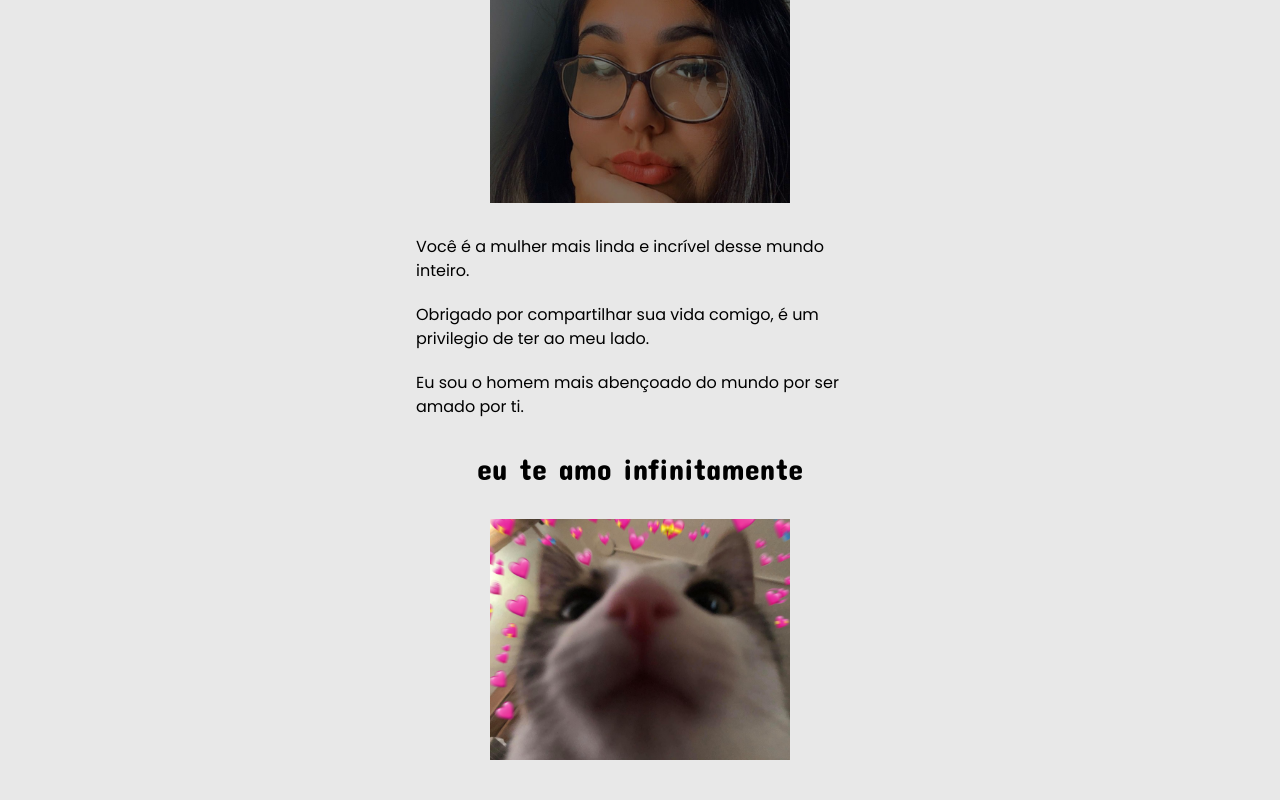
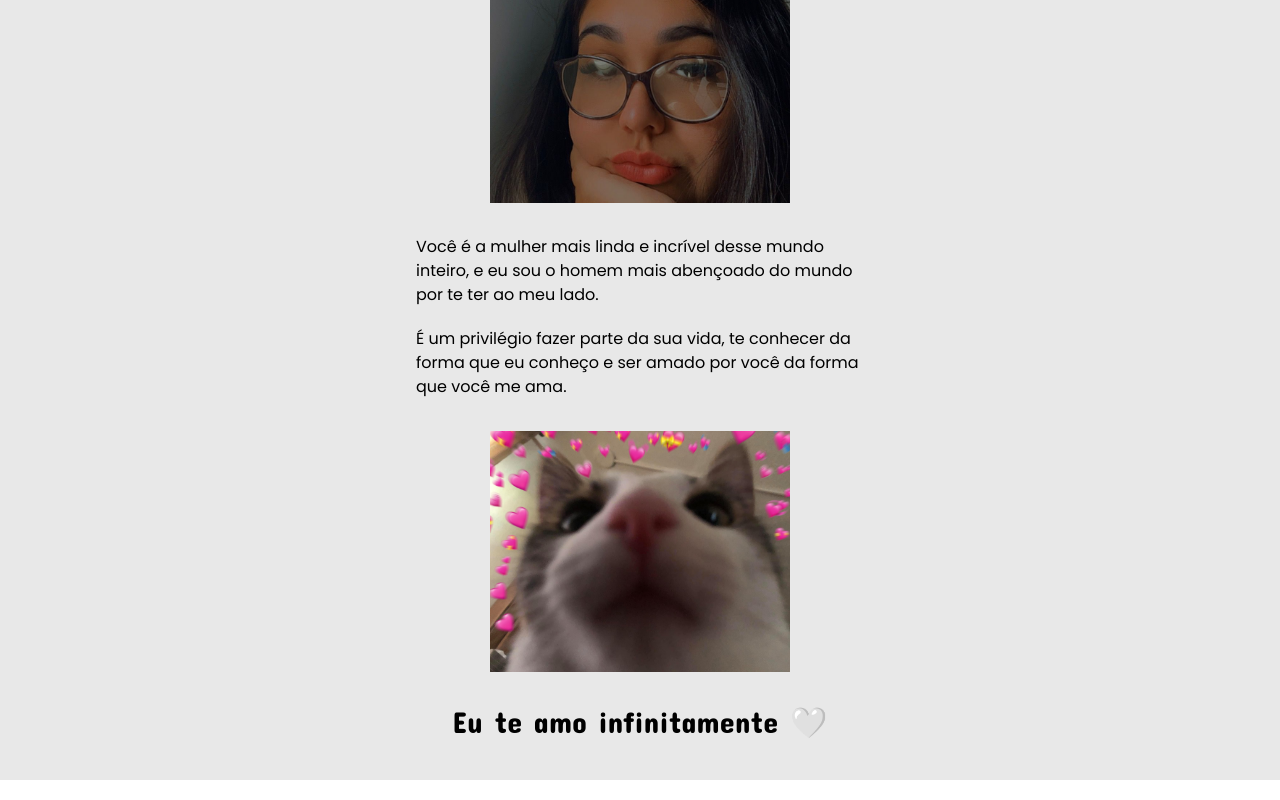
Before and after one commit to arthurlbo/for-my-love, a Next.js app: page / in a window 1280 px wide. Shown: the part 3750-4550 px from the top of the page. Built offline with nearby package versions, Linux system fonts and the light colour scheme.

Commit message:
refactor: change text

```diff
--- a/src/components/Section2/Section2.tsx
+++ b/src/components/Section2/Section2.tsx
@@ -85,11 +85,15 @@ export const Section2 = () => {
                 className="max-h-[329px] max-w-[300px] object-cover"
             />
             <div className="flex max-w-md flex-col items-start gap-5 font-sans text-base text-primary">
-                <p>Você é a mulher mais linda e incrível desse mundo inteiro.</p>
-                <p>Obrigado por compartilhar sua vida comigo, é um privilegio de ter ao meu lado.</p>
-                <p>Eu sou o homem mais abençoado do mundo por ser amado por ti.</p>
+                <p>
+                    Você é a mulher mais linda e incrível desse mundo inteiro, e eu sou o homem mais abençoado do mundo
+                    por te ter ao meu lado.
+                </p>
+                <p>
+                    É um privilégio fazer parte da sua vida, te conhecer da forma que eu conheço e ser amado por você da
+                    forma que você me ama.
+                </p>
             </div>
-            <p className="font-heading text-3xl text-primary">eu te amo infinitamente</p>
             <Image
                 src={gatito}
                 alt="gatito"
@@ -97,6 +101,7 @@ export const Section2 = () => {
                 placeholder="blur"
                 className="max-h-[329px] max-w-[300px] object-cover"
             />
+            <p className="font-heading text-3xl text-primary">Eu te amo infinitamente 🤍</p>
         </div>
     );
 };
```
